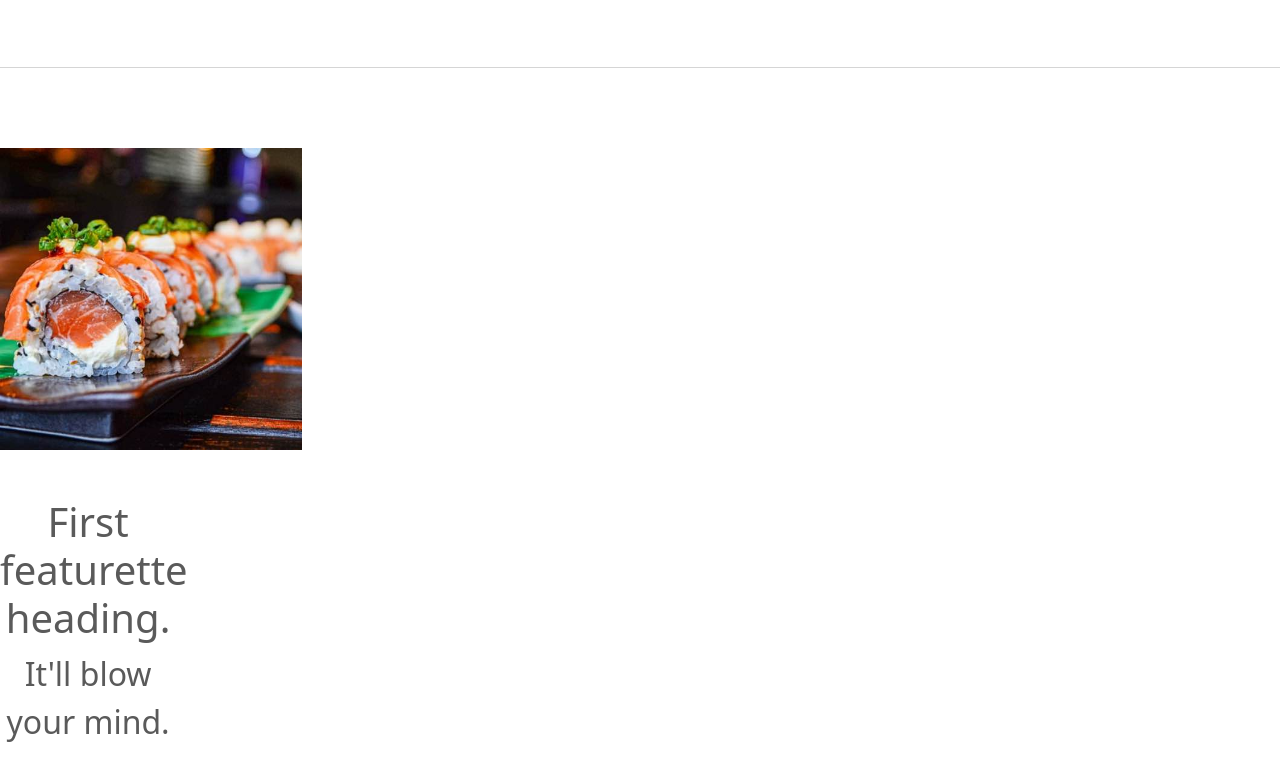
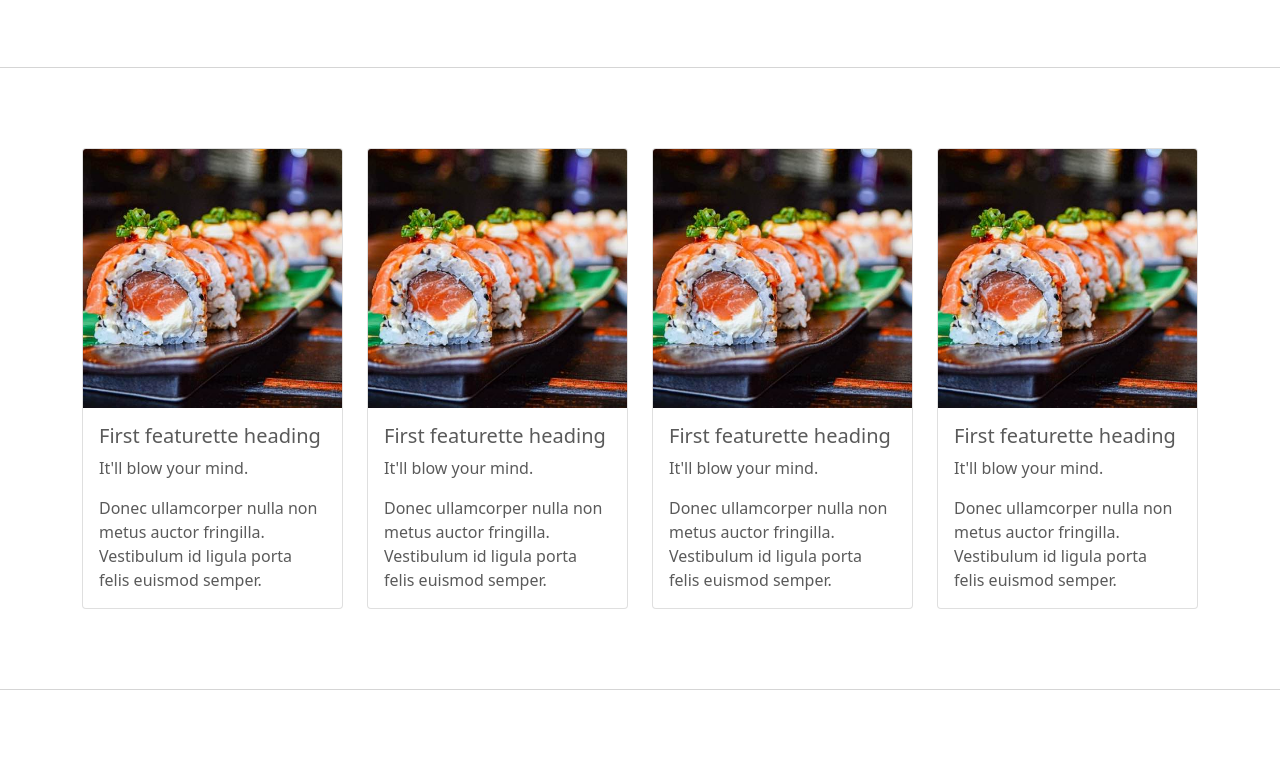
Before and after one commit to Kimihikodesu/bootstrap-basic-kadai, a plain HTML site: page kadai_006/index_for_student.html in a window 1280 px wide. Shown: the part 1240-1999 px from the top of the page. Drawn offline with nearby package versions, Linux system fonts and the light colour scheme.

Commit message:
Add files via upload

```diff
--- a/kadai_006/index_for_student.html
+++ b/kadai_006/index_for_student.html
@@ -100,77 +100,63 @@
             <p><a class="" href="#" role="button">View details &raquo;</a></p>
           </div>
         </div>
+        <!-- ここからコードを変更しカードデザインに変更してください -->
         <hr class="featurette-divider">
-        <!-- <div class="row"> -->
-        <div class="row">
-          <div class="col-md-3 text-center">
-            <!-- start col-lg-4 -->
-            <img src="img/sushi.jpg" class="img-fluid" alt="サンプル画像3">
-            <div class="col-md-7">
-              <h2 class="fs-1 mt-5">First featurette heading.</h2>
-              <p class="fs-2">It'll blow your mind.</p>
-              <p class="lead">
-                Donec ullamcorper nulla non metus auctor fringilla. Vestibulum id
-                ligula porta felis euismod semper. Praesent commodo cursus magna,
-                vel scelerisque nisl consectetur. Fusce dapibus, tellus ac cursus
-                commodo.
-            </p>
 
-            </div>
-          </div>
+        <!-- カードを横並びで4つ表示 -->
+        <div class="container">
+          <div class="row row-cols-1 row-cols-md-4 g-4">
 
-          <div class="row">
-            <div class="col-md-3 text-center">
-              <!-- start col-lg-4 -->
-              <img src="img/sushi.jpg" class="img-fluid" alt="サンプル画像3">
-              <div class="col-md-7">
-                <h2 class="fs-1 mt-5">First featurette heading.</h2>
-                <p class="fs-2">It'll blow your mind.</p>
-                <p class="lead">
-                  Donec ullamcorper nulla non metus auctor fringilla. Vestibulum id
-                  ligula porta felis euismod semper. Praesent commodo cursus magna,
-                  vel scelerisque nisl consectetur. Fusce dapibus, tellus ac cursus
-                  commodo.
-              </p>
-
+            <!-- カード1 -->
+            <div class="col">
+              <div class="card h-100">
+                <img src="img/sushi.jpg" class="card-img-top" alt="サンプル画像1">
+                <div class="card-body">
+                  <h5 class="card-title">First featurette heading</h5>
+                  <p class="card-text fs-6">It'll blow your mind.</p>
+                  <p class="card-text">Donec ullamcorper nulla non metus auctor fringilla. Vestibulum id ligula porta felis euismod semper.</p>
+                </div>
               </div>
             </div>
 
-            <div class="row">
-              <div class="col-md-3 text-center">
-                <!-- start col-lg-4 -->
-                <img src="img/sushi.jpg" class="img-fluid" alt="サンプル画像3">
-                <div class="col-md-7">
-                  <h2 class="fs-1 mt-5">First featurette heading.</h2>
-                  <p class="fs-2">It'll blow your mind.</p>
-                  <p class="lead">
-                    Donec ullamcorper nulla non metus auctor fringilla. Vestibulum id
-                    ligula porta felis euismod semper. Praesent commodo cursus magna,
-                    vel scelerisque nisl consectetur. Fusce dapibus, tellus ac cursus
-                    commodo.
-                </p>
-
+            <!-- カード2 -->
+            <div class="col">
+              <div class="card h-100">
+                <img src="img/sushi.jpg" class="card-img-top" alt="サンプル画像2">
+                <div class="card-body">
+                  <h5 class="card-title">First featurette heading</h5>
+                  <p class="card-text fs-6">It'll blow your mind.</p>
+                  <p class="card-text">Donec ullamcorper nulla non metus auctor fringilla. Vestibulum id ligula porta felis euismod semper.</p>
                 </div>
               </div>
+            </div>
 
-              <div class="row">
-                <div class="col-md-3 text-center">
-                  <!-- start col-lg-4 -->
-                  <img src="img/sushi.jpg" class="img-fluid" alt="サンプル画像3">
-                  <div class="col-md-7">
-                    <h2 class="fs-1 mt-5">First featurette heading.</h2>
-                    <p class="fs-2">It'll blow your mind.</p>
-                    <p class="lead">
-                      Donec ullamcorper nulla non metus auctor fringilla. Vestibulum id
-                      ligula porta felis euismod semper. Praesent commodo cursus magna,
-                      vel scelerisque nisl consectetur. Fusce dapibus, tellus ac cursus
-                      commodo.
-                  </p>
+            <!-- カード3 -->
+            <div class="col">
+              <div class="card h-100">
+                <img src="img/sushi.jpg" class="card-img-top" alt="サンプル画像3">
+                <div class="card-body">
+                  <h5 class="card-title">First featurette heading</h5>
+                  <p class="card-text fs-6">It'll blow your mind.</p>
+                  <p class="card-text">Donec ullamcorper nulla non metus auctor fringilla. Vestibulum id ligula porta felis euismod semper.</p>
+                </div>
+              </div>
+            </div>
 
-                  </div>
+            <!-- カード4 -->
+            <div class="col">
+              <div class="card h-100">
+                <img src="img/sushi.jpg" class="card-img-top" alt="サンプル画像4">
+                <div class="card-body">
+                  <h5 class="card-title">First featurette heading</h5>
+                  <p class="card-text fs-6">It'll blow your mind.</p>
+                  <p class="card-text">Donec ullamcorper nulla non metus auctor fringilla. Vestibulum id ligula porta felis euismod semper.</p>
                 </div>
+              </div>
+            </div>
 
-                  </div>
+          </div>
+        </div>
 
 
 
```
